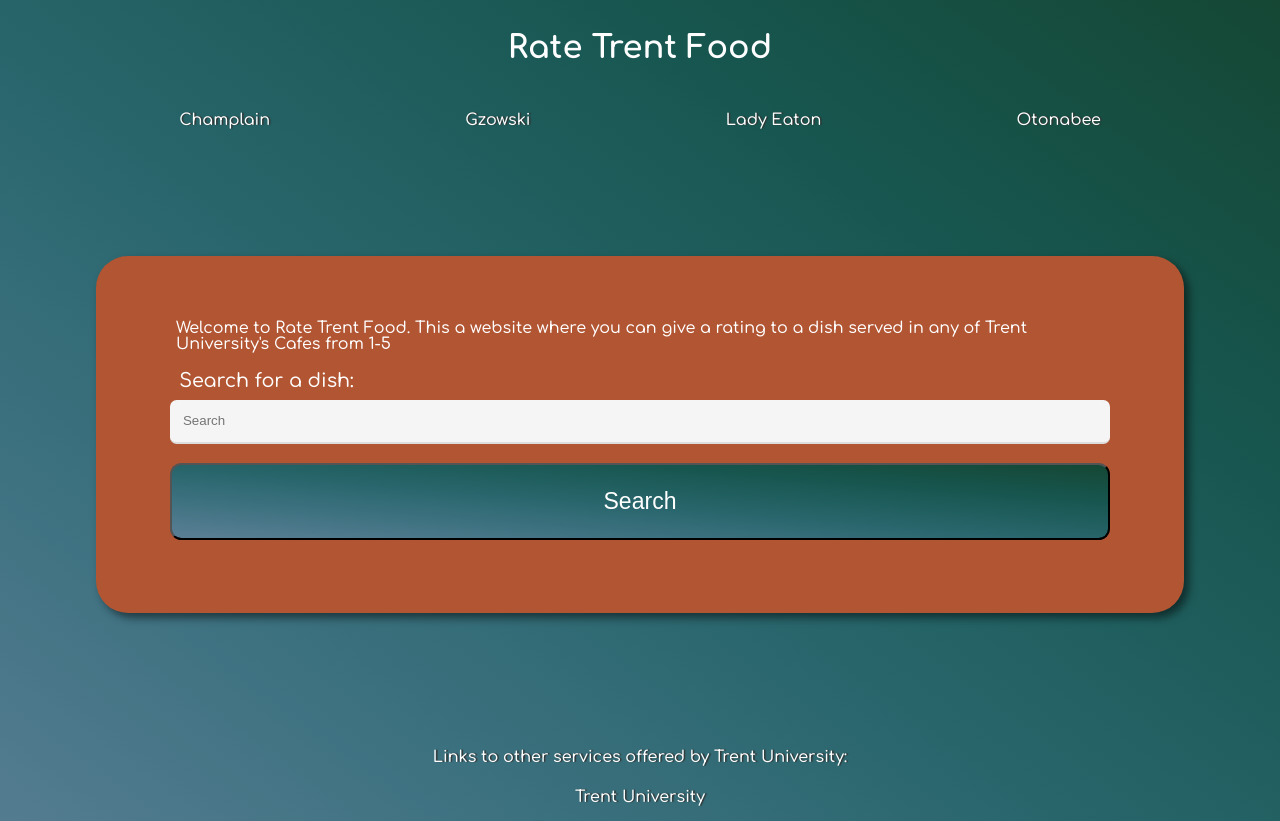
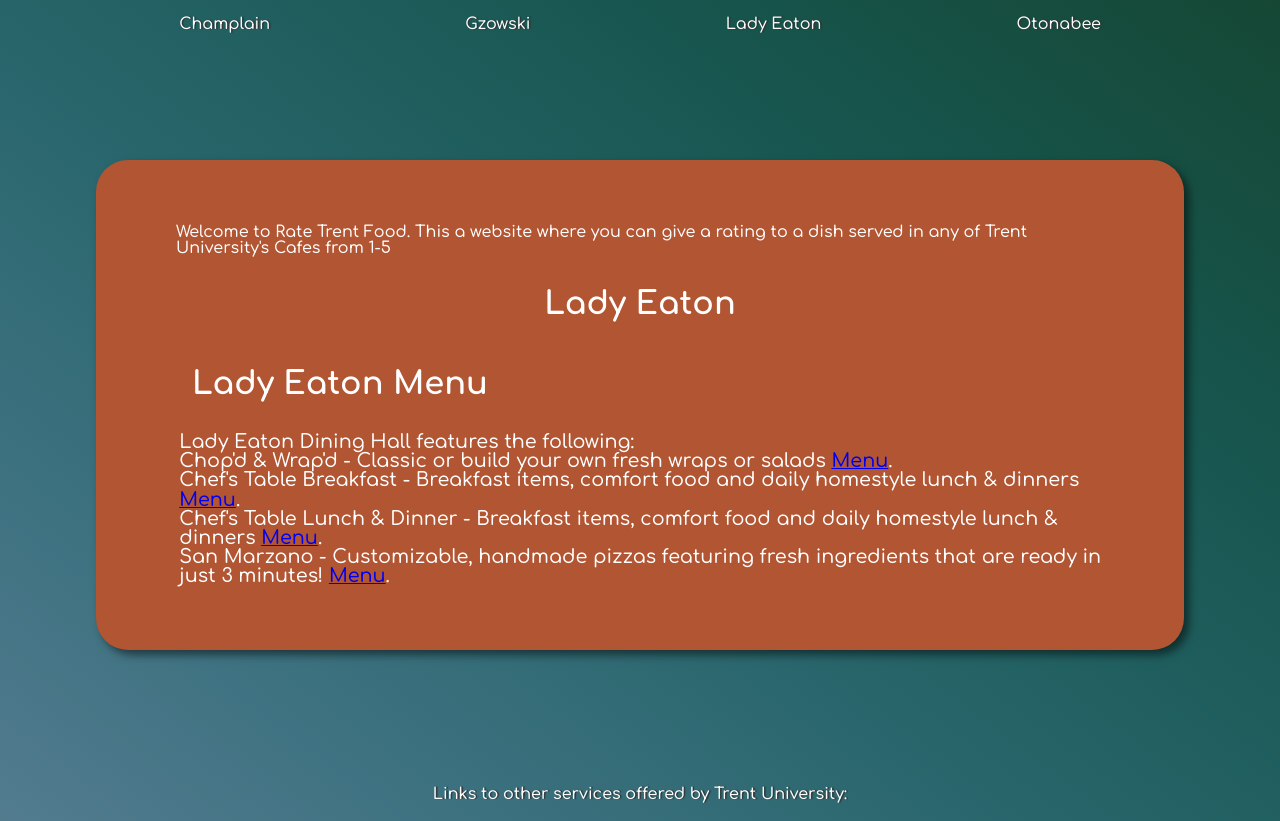
Before and after one commit to HamzaGiTX786/Rate-Trent-Food, a PHP site: page /LadyEaton.php in a window 1280 px wide. Shown: the top 821 px of the page. Run offline with PHP 8.4, Linux system fonts and the light colour scheme; data that the repository does not hold is empty.

Commit message:
Update LadyEaton.php

```diff
--- a/LadyEaton.php
+++ b/LadyEaton.php
@@ -45,38 +45,29 @@ if(isset($_POST['submit']))
 <body>
 
 <?php
-        include 'includes/header.php';
+
         include 'includes/navfood.php';
  ?>
     <main>
     <p>Welcome to Rate Trent Food. This a website where you can give a rating to a dish served in any of Trent University's Cafes from 1-5</p>
     <form name="search" id="search" method="post" novalidate>
 
-        <!-- Search bar -->
-    <div>
-        <label for="search">Search for a dish:</label>
-        <input type="text" name="search" id="search" placeholder="Search" />
-        <span class="error <?=!isset($errors['search']) ? 'hidden' : "";?>">Please enter item to be searched!</span>
-    </div>
+     <header>
+    <h1>Lady Eaton</h1>
+ <h2>Lady Eaton Menu </h2>
+</header>
 
-    <!-- Button to submit -->
+<p> Lady Eaton Dining Hall features the following:
 
-    <div id="buttons">
-    <button type="submit" name="submit">Search</button>
-    </div>
-    </form>
+<p> Chop'd & Wrap'd - Classic or build your own fresh wraps or salads <a href="LadyEatonChopdWrapdMenu.pdf">Menu</a>.</p>
 
-    <!-- Search Results -->
+<p> Chef's Table Breakfast - Breakfast items, comfort food and daily homestyle lunch & dinners <a href="Chef'sTableBreakfastMenu.pdf">Menu</a>.</p>
 
-    <!-- The result section is hidden until there is aything found -->
-    <div id="searchresult" class = "<?=!isset($food) ? 'hidden':"";?>">
-    <h2>Search Result: </h2>
-    <?php foreach($food as $fooditem):?>
-        <ul>
-            <li>Name: <?= $fooditem?></li>
-        </ul>
-    <?php endforeach; ?>
-    </div>
+<p> Chef's Table Lunch & Dinner - Breakfast items, comfort food and daily homestyle lunch & dinners  <a href="Chef'sTableLunchDinnerMenu.pdf">Menu</a>.</p>
+
+<p> San Marzano - Customizable, handmade pizzas featuring fresh ingredients that are ready in just 3 minutes! <a href="SanMarzanoMenu.pdf">Menu</a>.</p>
+
+</p>
 
     </main>
 
```
